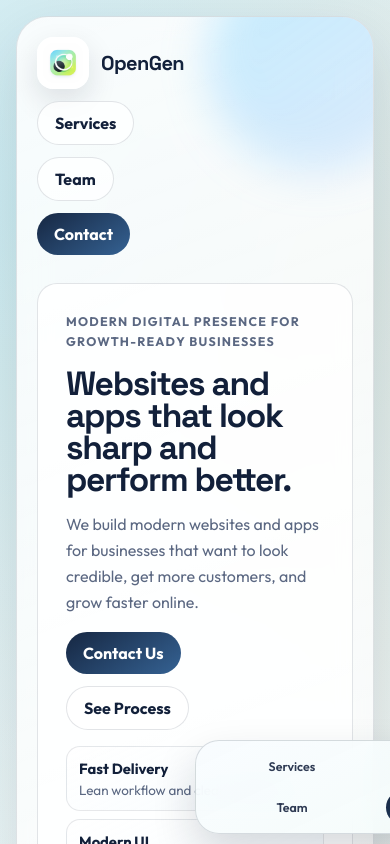
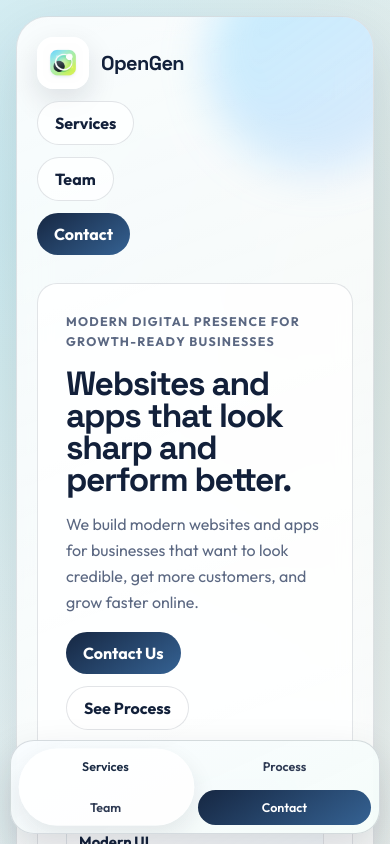
Before and after one commit to Raviraj4343/opngen, a React (Vite) app in the folder Frontend/: page / in a window 390 px wide. Shown: the top 844 px of the page. Built offline with nearby package versions, Linux system fonts and the light colour scheme; no server answers.

Commit message:
enhance BottomNav component; implement active section tracking and improve styles for better responsiveness

```diff
--- a/Frontend/src/components/common/BottomNav.jsx
+++ b/Frontend/src/components/common/BottomNav.jsx
@@ -1,18 +1,124 @@
+import { useEffect, useRef, useState } from 'react';
 import { Link, useLocation } from 'react-router-dom';
 
 import { APP_ROUTES } from '@/constants/routes.constants';
 
 const BottomNav = () => {
-  const { pathname } = useLocation();
+  const { pathname, hash } = useLocation();
+  const [activeHomeSection, setActiveHomeSection] = useState('');
+  const [pillStyle, setPillStyle] = useState({ left: 0, width: 0, opacity: 0 });
+  const navRef = useRef(null);
+  const servicesRef = useRef(null);
+  const processRef = useRef(null);
+
+  useEffect(() => {
+    if (pathname !== APP_ROUTES.home) {
+      setActiveHomeSection('');
+      return;
+    }
+
+    const resolveActiveSection = () => {
+      const servicesSection = document.getElementById('services');
+      const processSection = document.getElementById('process');
+
+      if (!servicesSection || !processSection) {
+        return;
+      }
+
+      const scrollMarker = window.scrollY + window.innerHeight * 0.36;
+      const processStart = processSection.offsetTop;
+
+      if (scrollMarker >= processStart) {
+        setActiveHomeSection('process');
+        return;
+      }
+
+      setActiveHomeSection('services');
+    };
+
+    resolveActiveSection();
+
+    window.addEventListener('scroll', resolveActiveSection, { passive: true });
+    window.addEventListener('resize', resolveActiveSection);
+
+    return () => {
+      window.removeEventListener('scroll', resolveActiveSection);
+      window.removeEventListener('resize', resolveActiveSection);
+    };
+  }, [pathname]);
+
+  useEffect(() => {
+    if (pathname !== APP_ROUTES.home) {
+      return;
+    }
+
+    if (hash === '#services') {
+      setActiveHomeSection('services');
+      return;
+    }
+
+    if (hash === '#process') {
+      setActiveHomeSection('process');
+    }
+  }, [pathname, hash]);
+
+  useEffect(() => {
+    const updatePill = () => {
+      if (pathname !== APP_ROUTES.home || !['services', 'process'].includes(activeHomeSection)) {
+        setPillStyle({ left: 0, width: 0, opacity: 0 });
+        return;
+      }
+
+      const navNode = navRef.current;
+      const targetNode = activeHomeSection === 'services' ? servicesRef.current : processRef.current;
+
+      if (!navNode || !targetNode) {
+        return;
+      }
+
+      const navRect = navNode.getBoundingClientRect();
+      const targetRect = targetNode.getBoundingClientRect();
+
+      setPillStyle({
+        left: targetRect.left - navRect.left,
+        width: targetRect.width,
+        opacity: 1,
+      });
+    };
+
+    updatePill();
+    window.addEventListener('resize', updatePill);
+
+    return () => {
+      window.removeEventListener('resize', updatePill);
+    };
+  }, [pathname, activeHomeSection]);
 
   return (
-    <nav className="bottom-nav" aria-label="Quick navigation">
-      <a className="bottom-nav__link" href={`${APP_ROUTES.home}#services`}>
+    <nav className="bottom-nav" aria-label="Quick navigation" ref={navRef}>
+      <span
+        className="bottom-nav__active-pill"
+        aria-hidden="true"
+        style={{
+          left: `${pillStyle.left}px`,
+          width: `${pillStyle.width}px`,
+          opacity: pillStyle.opacity,
+        }}
+      />
+      <Link
+        className={`bottom-nav__link bottom-nav__link--tracked ${pathname === APP_ROUTES.home && activeHomeSection === 'services' ? 'bottom-nav__link--tracked-active' : ''}`}
+        to={`${APP_ROUTES.home}#services`}
+        ref={servicesRef}
+      >
         Services
-      </a>
-      <a className="bottom-nav__link" href={`${APP_ROUTES.home}#process`}>
+      </Link>
+      <Link
+        className={`bottom-nav__link bottom-nav__link--tracked ${pathname === APP_ROUTES.home && activeHomeSection === 'process' ? 'bottom-nav__link--tracked-active' : ''}`}
+        to={`${APP_ROUTES.home}#process`}
+        ref={processRef}
+      >
         Process
-      </a>
+      </Link>
       <Link
         className={`bottom-nav__link ${pathname === APP_ROUTES.team ? 'bottom-nav__link--active' : ''}`}
         to={APP_ROUTES.team}
--- a/Frontend/src/styles/globals.css
+++ b/Frontend/src/styles/globals.css
@@ -492,6 +492,9 @@ select {
 .form-field textarea:focus {
   border-color: rgba(65, 143, 255, 0.7);
   box-shadow: 0 0 0 3px rgba(65, 143, 255, 0.15);
+}
+
+.contact-form__actions {
   grid-column: 1 / -1;
 }
 
@@ -589,10 +592,11 @@ select {
 
 .bottom-nav {
   position: fixed;
-  left: 50%;
-  bottom: 18px;
-  transform: translateX(-50%);
-  width: min(780px, calc(100% - 24px));
+  inset-inline: 0;
+  bottom: calc(12px + env(safe-area-inset-bottom));
+  width: min(760px, calc(100vw - 20px));
+  max-width: calc(100vw - 20px);
+  margin-inline: auto;
   padding: 9px;
   display: grid;
   grid-template-columns: repeat(4, minmax(0, 1fr));
@@ -603,6 +607,23 @@ select {
   backdrop-filter: blur(16px);
   box-shadow: 0 20px 44px rgba(17, 26, 45, 0.16);
   z-index: 40;
+  overflow: hidden;
+}
+
+.bottom-nav__active-pill {
+  position: absolute;
+  top: 8px;
+  bottom: 8px;
+  border-radius: 999px;
+  background: rgba(255, 255, 255, 0.9);
+  box-shadow: 0 10px 24px rgba(17, 26, 45, 0.09);
+  transform-origin: center;
+  transition:
+    left 0.26s cubic-bezier(0.22, 1, 0.36, 1),
+    width 0.26s cubic-bezier(0.22, 1, 0.36, 1),
+    opacity 0.18s ease,
+    transform 0.26s cubic-bezier(0.22, 1, 0.36, 1);
+  z-index: 0;
 }
 
 .bottom-nav__link {
@@ -612,6 +633,9 @@ select {
   font-size: 0.88rem;
   font-weight: 600;
   color: #2e3a53;
+  white-space: nowrap;
+  position: relative;
+  z-index: 1;
   transition:
     background-color 0.2s ease,
     transform 0.2s ease,
@@ -631,6 +655,18 @@ select {
 .bottom-nav__link--active {
   background: rgba(255, 255, 255, 0.92);
   color: #1a2b44;
+}
+
+.bottom-nav__link--tracked {
+  background: transparent;
+}
+
+.bottom-nav__link--tracked-active {
+  color: #1a2b44;
+}
+
+.bottom-nav:has(.bottom-nav__link--tracked-active) .bottom-nav__active-pill {
+  transform: scale(1.015);
 }
 
 .bottom-nav__link--active-primary {
@@ -721,7 +757,7 @@ select {
   }
 
   .bottom-nav {
-    width: calc(100% - 18px);
+    width: calc(100vw - 18px);
     bottom: 10px;
     padding: 8px;
     gap: 6px;
@@ -750,7 +786,7 @@ select {
   .bottom-nav {
     border-radius: 24px;
     grid-template-columns: repeat(2, minmax(0, 1fr));
-    width: calc(100% - 14px);
+    width: calc(100vw - 14px);
   }
 
   .bottom-nav__link {
```
